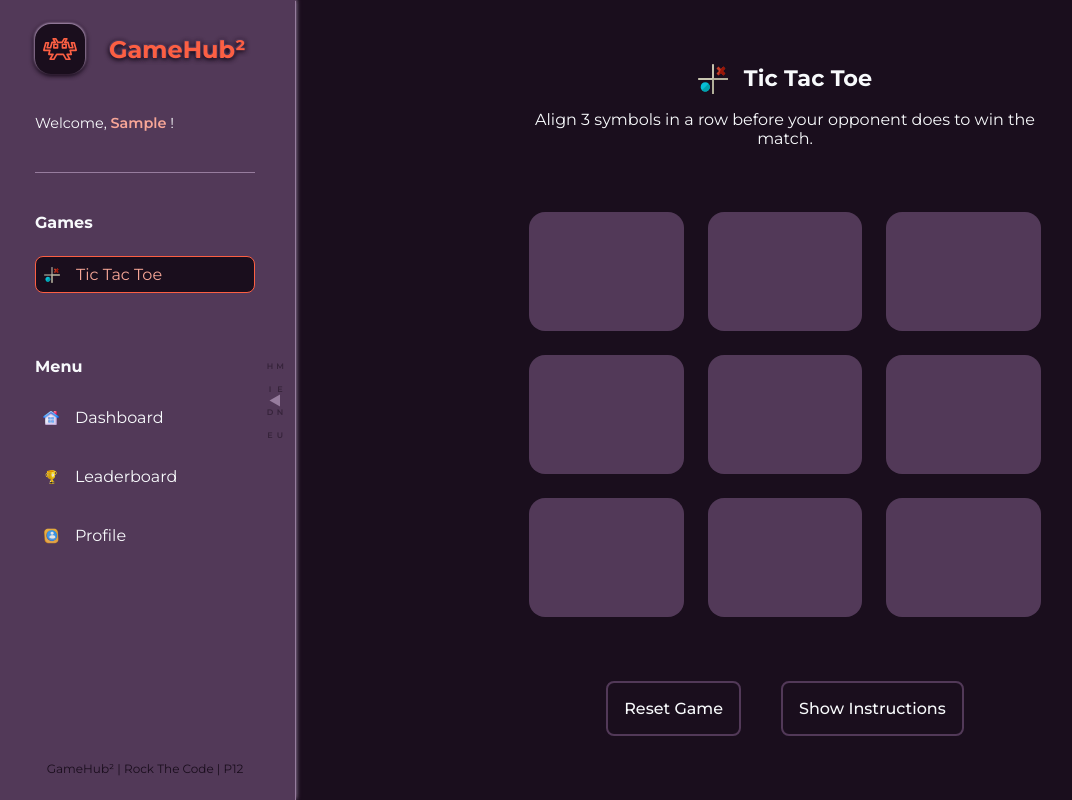
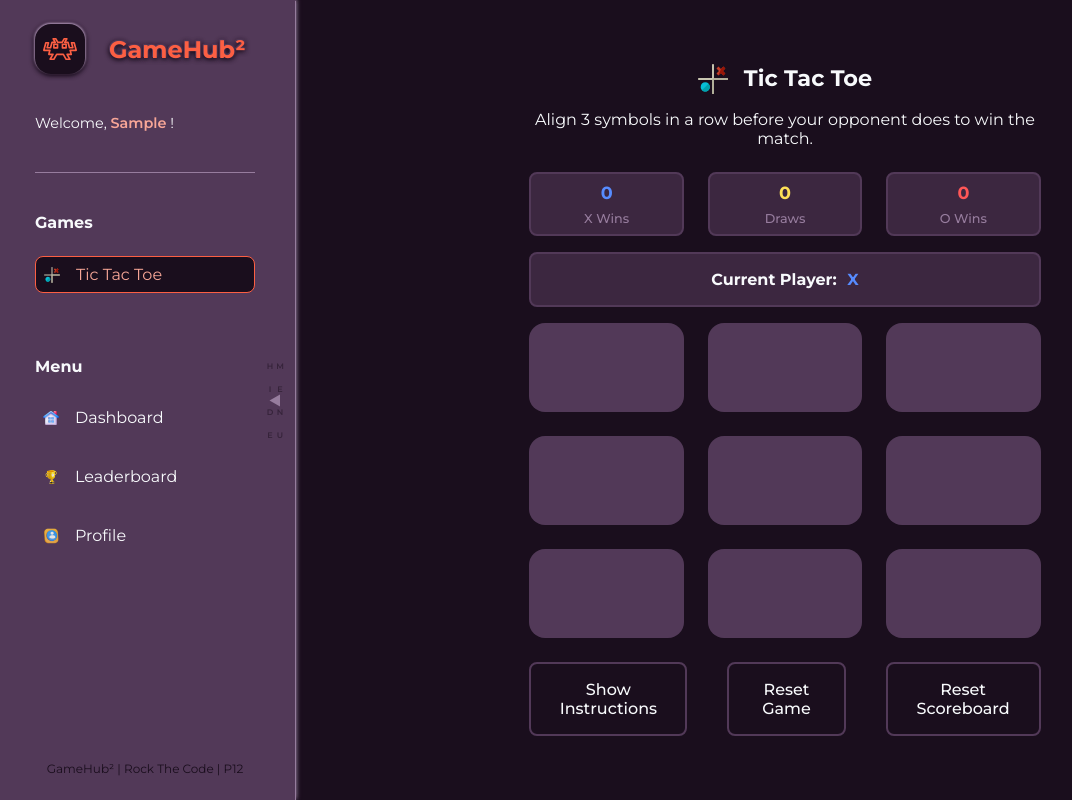
Before and after one commit to roliver97/AdvancedReact_P12_GameHub2, a React (Vite) app: page /tictactoe in a window 1280 px wide. Both pictures are taken after typing "Sample" into the empty fields and a click on the button "Start Gaming". Shown: the whole page, without its empty margins (5-1077 px from the left). Built offline with nearby package versions, Linux system fonts and the light colour scheme; a web font is replaced by a local one.

Commit message:
feat: refactor TicTacToe into a Custom Hook, implement win/tie logic, and modularize ScoreBoard and StatusBanner components

```diff
--- a/src/components/GameBoard/GameBoard.css
+++ b/src/components/GameBoard/GameBoard.css
@@ -8,7 +8,7 @@
   justify-self: center;
   align-items: center;
 
-  gap: var(--gh-space-xxl);
+  gap: var(--gh-space-l);
   overflow-y: auto;
 
   position: relative;
@@ -33,7 +33,9 @@
 .game-board {
   flex: 4;
   display: flex;
+  flex-direction: column;
   justify-content: center;
+  gap: var(--gh-space-m);
 
   min-height: 400px;
 }
@@ -97,10 +99,10 @@
   flex-direction: column;
   gap: var(--gh-space-xxl);
   position: relative;
-  background-color: var(--gh-color-6);
+  background-color: var(--gh-color-2);
   padding: var(--gh-space-xxl);
   border-radius: var(--gh-radius-m);
-  border: 2px solid var(--gh-color-7);
+  border: 2px solid var(--gh-color-6);
 
   max-width: 70%;
 
@@ -130,6 +132,11 @@
   text-shadow: 0px 0px 3px rgb(0, 0, 0);
 }
 
+.btn-close-modal:hover {
+  transform: scale(1.2);
+  color: var(--gh-color-6);
+}
+
 .modal-instructions-list {
   display: flex;
   flex-direction: column;
--- a/src/components/GameBoard/GameBoard.jsx
+++ b/src/components/GameBoard/GameBoard.jsx
@@ -1,7 +1,7 @@
 import React, { useState } from 'react'
 import './GameBoard.css'
 
-const GameBoard = ({ gameData, onReset, children }) => {
+const GameBoard = ({ gameData, onReset, onResetScoreboard, children }) => {
   const [isModalOpen, setIsModalOpen] = useState(false)
 
   const openModal = () => setIsModalOpen(true)
@@ -16,16 +16,19 @@ const GameBoard = ({ gameData, onReset, children }) => {
         </div>
         <p>{gameData.subtitle}</p>
       </div>
+
       <div className='game-board'>{children}</div>
 
       <div className='game-footer'>
         <div className='game-controls'>
-          {' '}
+          <button onClick={openModal} className='btn-instructions-game'>
+            Show Instructions
+          </button>
           <button onClick={onReset} className='btn-reset-game'>
             Reset Game
           </button>
-          <button onClick={openModal} className='btn-instructions-game'>
-            Show Instructions
+          <button onClick={onResetScoreboard} className='btn-reset-scoreboard'>
+            Reset Scoreboard
           </button>
         </div>
       </div>
--- /dev/null
+++ b/src/components/GameBoard/ScoreBoard/ScoreBoard.css
@@ -0,0 +1,40 @@
+.game-score-board {
+  display: flex;
+  gap: var(--gh-space-l);
+}
+
+.score-card {
+  display: flex;
+  padding: var(--gh-space-s);
+  gap: var(--gh-space-s);
+  flex-direction: column;
+  align-items: center;
+  justify-content: center;
+  background-color: var(--gh-color-2);
+  border: 2px solid var(--gh-color-4);
+  flex: 1;
+  border-radius: var(--gh-radius-m);
+}
+
+.score-card .score-number {
+  font-weight: 700;
+  font-size: 1.1rem;
+}
+
+.score-card .score-label {
+  font-weight: 500;
+  font-size: 0.8rem;
+  color: var(--gh-color-5);
+}
+
+.score-card.x-wins .score-number {
+  color: var(--gh-player-x-color);
+}
+
+.score-card.o-wins .score-number {
+  color: var(--gh-player-o-color);
+}
+
+.score-card.draws .score-number {
+  color: var(--gh-draw-color);
+}
--- /dev/null
+++ b/src/components/GameBoard/ScoreBoard/ScoreBoard.jsx
@@ -0,0 +1,17 @@
+import React from 'react'
+import './ScoreBoard.css'
+
+const ScoreBoard = ({ data }) => {
+  return (
+    <div className='game-score-board'>
+      {data.map((card, index) => (
+        <div key={index} className={`score-card ${card.className || ''}`}>
+          <span className='score-number'>{card.value}</span>
+          <span className='score-label'>{card.label}</span>
+        </div>
+      ))}
+    </div>
+  )
+}
+
+export default ScoreBoard
--- /dev/null
+++ b/src/components/GameBoard/StatusBanner/StatusBanner.css
@@ -0,0 +1,38 @@
+.game-status-banner {
+  background-color: var(--gh-color-2);
+  padding: var(--gh-space-m);
+  border: 2px solid var(--gh-color-4);
+  display: flex;
+  align-items: center;
+  justify-content: center;
+  font-weight: 700;
+  border-radius: var(--gh-radius-m);
+}
+
+.player-highlight {
+  font-weight: 700;
+  margin-left: 6px;
+}
+
+.player-highlight.x {
+  color: var(--gh-player-x-color);
+}
+
+.player-highlight.o {
+  color: var(--gh-player-o-color);
+}
+
+.game-status-banner.game-over.tie {
+  border-color: var(--gh-draw-color);
+  background-color: rgba(255, 224, 87, 0.6);
+}
+
+.game-status-banner.game-over.winner-x {
+  border-color: var(--gh-player-x-color);
+  background-color: rgba(87, 140, 255, 0.6);
+}
+
+.game-status-banner.game-over.winner-o {
+  border-color: var(--gh-player-o-color);
+  background-color: rgba(255, 87, 87, 0.6);
+}
--- /dev/null
+++ b/src/components/GameBoard/StatusBanner/StatusBanner.jsx
@@ -0,0 +1,12 @@
+import React from 'react'
+import './StatusBanner.css'
+
+const StatusBanner = ({ content, bannerClassName }) => {
+  return (
+    <div className={`game-status-banner ${bannerClassName || ''}`}>
+      <p className='status-message'>{content}</p>
+    </div>
+  )
+}
+
+export default StatusBanner
--- /dev/null
+++ b/src/hooks/useTicTacToe.js
@@ -0,0 +1,90 @@
+import React, { useState } from 'react'
+
+const WINNING_COMBINATIONS = [
+  [0, 1, 2],
+  [3, 4, 5],
+  [6, 7, 8],
+  [0, 3, 6],
+  [1, 4, 7],
+  [2, 5, 8],
+  [0, 4, 8],
+  [2, 4, 6]
+]
+
+const useTicTacToe = () => {
+  const [cells, setCells] = useState(Array(9).fill(null))
+  const [isGameActive, setIsGameActive] = useState(false)
+  const [currentPlayer, setCurrentPlayer] = useState('X')
+  const [winner, setWinner] = useState(null)
+  const [scores, setScores] = useState({
+    xWins: 0,
+    oWins: 0,
+    draws: 0
+  })
+
+  const checkWinner = (board) => {
+    for (const combination of WINNING_COMBINATIONS) {
+      const [a, b, c] = combination
+      if (board[a] && board[a] === board[b] && board[a] === board[c]) {
+        return board[a]
+      }
+    }
+
+    if (!board.includes(null)) {
+      return 'Tie'
+    }
+
+    return null
+  }
+
+  const handleReset = () => {
+    setCells(Array(9).fill(null))
+    setIsGameActive(false)
+    setCurrentPlayer('X')
+    setWinner(null)
+  }
+
+  const handleResetScoreboard = () => {
+    handleReset()
+    setScores({ xWins: 0, oWins: 0, draws: 0 })
+  }
+
+  const handleClick = (cellIndex) => {
+    if (cells[cellIndex] !== null || winner) return
+    if (!isGameActive) {
+      setIsGameActive(true)
+    }
+    const newBoard = [...cells]
+    newBoard[cellIndex] = currentPlayer
+    setCells(newBoard)
+
+    const gameWinner = checkWinner(newBoard)
+
+    if (gameWinner) {
+      setWinner(gameWinner)
+      setIsGameActive(false)
+      setScores((prevScores) => {
+        if (gameWinner === 'X')
+          return { ...prevScores, xWins: prevScores.xWins + 1 }
+        if (gameWinner === 'O')
+          return { ...prevScores, oWins: prevScores.oWins + 1 }
+        return { ...prevScores, draws: prevScores.draws + 1 }
+      })
+    } else {
+      setCurrentPlayer(currentPlayer === 'X' ? 'O' : 'X')
+    }
+  }
+
+  return {
+    cells,
+    isGameActive,
+    currentPlayer,
+    winner,
+    scores,
+    handleClick,
+    handleReset,
+    handleResetScoreboard
+  }
+}
+
+export default useTicTacToe
--- a/src/index.css
+++ b/src/index.css
@@ -8,7 +8,7 @@
 
   /* BRANDING COLORS */
   --gh-color-1: #f8fafc;
-  --gh-color-2: #94a3b8;
+  --gh-color-2: #3d2841fd;
   --gh-color-3: #1a0e1d;
   --gh-color-4: #523958;
   --gh-color-5: #977d9e;
--- a/src/pages/Games/TicTacToe/TicTacToe.jsx
+++ b/src/pages/Games/TicTacToe/TicTacToe.jsx
@@ -1,34 +1,67 @@
-import React, { useState } from 'react'
+import React from 'react'
 import './TicTacToe.css'
 import GameBoard from '../../../components/GameBoard/GameBoard'
 import { GAMES_DATA } from '../../../constants/gamesData'
+import useTicTacToe from '../../../hooks/useTicTacToe'
+import ScoreBoard from '../../../components/GameBoard/ScoreBoard/ScoreBoard'
+import StatusBanner from '../../../components/GameBoard/StatusBanner/StatusBanner'
 
 const TicTacToe = () => {
-  const [cells, setCells] = useState(Array(9).fill(null))
-  const [isGameActive, setIsGameActive] = useState(false)
-  const [currentPlayer, setCurrentPlayer] = useState('X')
+  const gameData = GAMES_DATA.tictactoe
+  const {
+    cells,
+    currentPlayer,
+    winner,
+    scores,
+    handleClick,
+    handleReset,
+    handleResetScoreboard
+  } = useTicTacToe()
 
-  const gameData = GAMES_DATA.tictactoe
+  const scoreboardData = [
+    { label: 'X Wins', value: scores.xWins, className: 'x-wins' },
+    { label: 'Draws', value: scores.draws, className: 'draws' },
+    { label: 'O Wins', value: scores.oWins, className: 'o-wins' }
+  ]
 
-  const handleReset = () => {
-    setCells(Array(9).fill(null))
-    setIsGameActive(false)
-    setCurrentPlayer('X')
-  }
-  const handleClick = (cellIndex) => {
-    if (cells[cellIndex] !== null) return
-    if (!isGameActive) {
-      setIsGameActive(true)
+  //! Los archivos .jsx (React) nos permiten guardar código HTML directamente dentro de una variable
+  let statusContent = (
+    <>
+      Current Player:{' '}
+      <span className={`player-highlight ${currentPlayer.toLowerCase()}`}>
+        {currentPlayer}
+      </span>
+    </>
+  )
+  let bannerClass = `current-${currentPlayer.toLowerCase()}`
+
+  if (winner) {
+    if (winner === 'Tie') {
+      statusContent = <>It's a tie! 🤝</>
+      bannerClass = 'game-over tie'
+    } else {
+      statusContent = (
+        <>
+          Player
+          <span className={`player-highlight ${winner.toLowerCase()}`}>
+            {winner}
+          </span>{' '}
+          wins! 👑
+        </>
+      )
+      bannerClass = `game-over winner-${winner.toLowerCase()}`
     }
-    const newBoard = [...cells]
-    newBoard[cellIndex] = currentPlayer
-    setCells(newBoard)
-
-    setCurrentPlayer(currentPlayer === 'X' ? 'O' : 'X')
   }
 
   return (
-    <GameBoard gameData={gameData} onReset={handleReset}>
+    <GameBoard
+      gameData={gameData}
+      onReset={handleReset}
+      onResetScoreboard={handleResetScoreboard}
+    >
+      <ScoreBoard data={scoreboardData} />
+      <StatusBanner content={statusContent} bannerClassName={bannerClass} />
+
       <div className={`tictactoe-grid current-${currentPlayer.toLowerCase()}`}>
         {cells.map((value, index) => (
           <button
```
